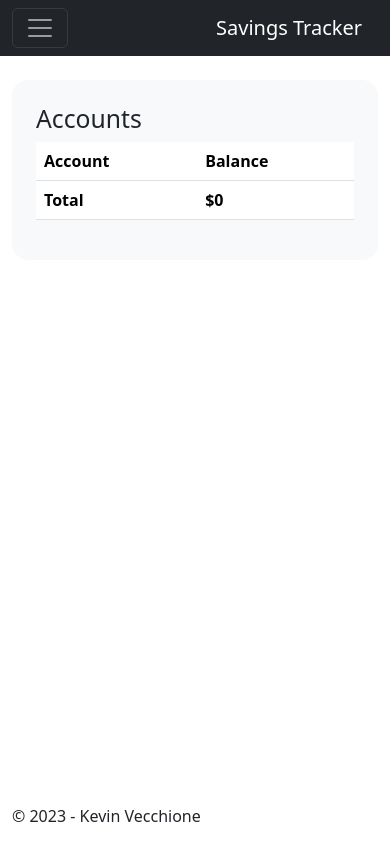
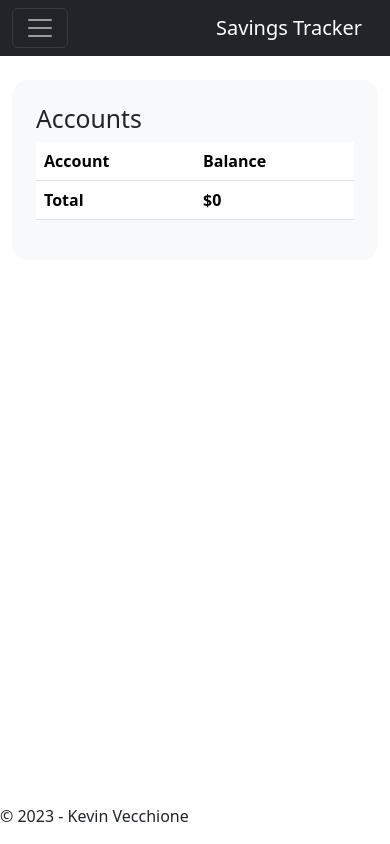
Before and after one commit to kvecchione/savings-tracker, a Django app: page / in a window 390 px wide. Run offline with Django 4.2, Linux system fonts and the light colour scheme; some libraries are stand-ins or nearby versions.

Commit message:
Fix mobile look and feel

```diff
--- /dev/null
+++ b/savings_tracker/static/css/style.css
@@ -0,0 +1,4 @@
+table {
+    word-wrap: break-word;
+    table-layout: fixed;
+}
--- a/savings_tracker/templates/account.html
+++ b/savings_tracker/templates/account.html
@@ -9,7 +9,7 @@
 <main role="main">
     <main role="main">
         <div class="container">
-            <div class="p-4 my-4 bg-light rounded-4">
+            <div class="p-1 mt-4 bg-light rounded-4">
                 <h2>Account Details - {{ account.name }}</h2>
                 <br/>
                 <h4>Balance: <b>${{ account.balance }}</b></h4>
@@ -20,7 +20,7 @@
                         <tr>
                             <th scope="col">Date</th>
                             <th scope="col">Amount</th>
-                            <th scope="col">Description</th>
+                            <th scope="col">Note</th>
                             <th scope="col">Balance</th>
                         </tr>
                     </thead>
@@ -29,7 +29,7 @@
                         <tr>
                         <td>{{ transaction.datetime |date:"m/d/y" }} </th>
                         <td>${{ transaction.amount }}</td>
-                        <td>{{ transaction.description }}</td>
+                        <td>{{ transaction.description |wordwrap:10 }}</td>
                         <td>${{ transaction.post_balance }}</td>
                         </tr>
                         {% endfor %}
--- a/savings_tracker/templates/footer.html
+++ b/savings_tracker/templates/footer.html
@@ -1,3 +1,3 @@
-<footer class="container fixed-bottom">
+<footer class="fixed-bottom">
     <p>&copy; 2023 - Kevin Vecchione</p>
 </footer>
```
